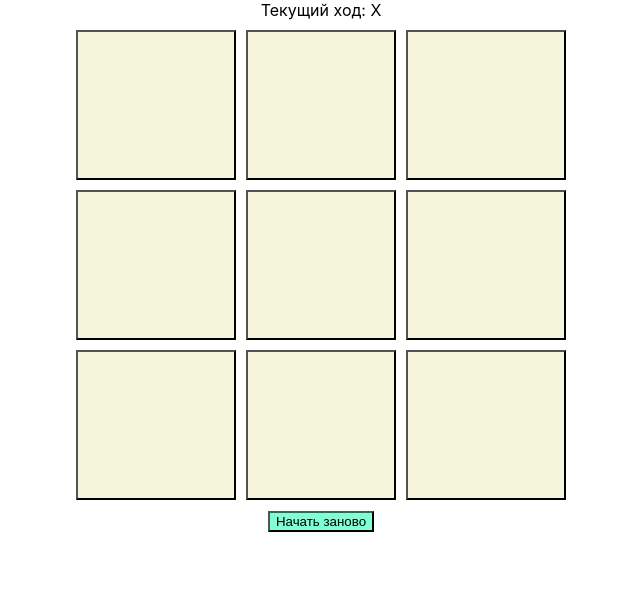
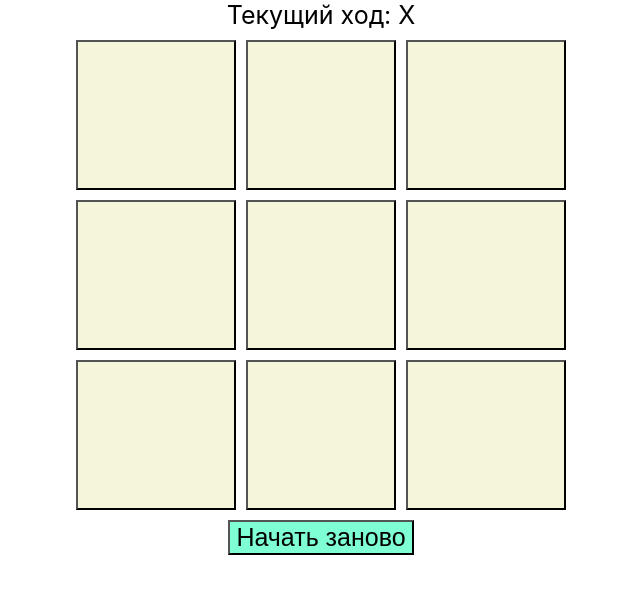
Before and after one commit to progeat/react_week4_task1, a React app: page / in a window 1280 px wide. Shown: the whole page, without its empty margins (319-959 px from the left). Built offline with nearby package versions, Linux system fonts and the light colour scheme.

Commit message:
Adding new functionality

```diff
--- a/src/components/field/field-layout.js
+++ b/src/components/field/field-layout.js
@@ -1,15 +1,11 @@
+import PropTypes from 'prop-types';
 import styles from './field.module.css';
 
-export const FieldLayout = ({ field, onClickButton }) => (
-	<div className={styles.field}>
-		{field.map((elem, index) => (
-			<button
-				className={styles.button}
-				key={index}
-				onClick={() => onClickButton(index)}
-			>
-				{elem}
-			</button>
-		))}
-	</div>
+export const FieldLayout = ({ children }) => (
+	<div className={styles.field}>{children}</div>
 );
+
+FieldLayout.propTypes = {
+	field: PropTypes.array,
+	onClickButton: PropTypes.func,
+};
--- a/src/components/field/field.js
+++ b/src/components/field/field.js
@@ -1,5 +1,6 @@
+import PropTypes from 'prop-types';
 import { FieldLayout } from './field-layout';
-import { WIN_PATTERNS } from '../../constants';
+import styles from './field.module.css';
 
 export const Field = ({
 	field,
@@ -8,6 +9,7 @@ export const Field = ({
 	setCurrentPlayer,
 	isGameEnded,
 	setIsGameEnded,
+	winPatterns,
 }) => {
 	const onClickButton = (cellIndex) => {
 		if (field[cellIndex] === '' && !isGameEnded) {
@@ -15,7 +17,7 @@ export const Field = ({
 				cellIndex === index ? currentPlayer : elem,
 			);
 
-			const isWinner = WIN_PATTERNS.some((pattern) =>
+			const isWinner = winPatterns.some((pattern) =>
 				pattern.every(
 					(indexPattern) => updateField[indexPattern] === currentPlayer,
 				),
@@ -31,5 +33,25 @@ export const Field = ({
 		}
 	};
 
-	return <FieldLayout field={field} onClickButton={onClickButton} />;
+	const cells = field.map((elem, index) => (
+		<button
+			className={styles.button}
+			key={index}
+			onClick={() => onClickButton(index)}
+		>
+			{elem}
+		</button>
+	));
+
+	return <FieldLayout>{cells}</FieldLayout>;
 };
+
+Field.propTypes = {
+	field: PropTypes.array,
+	setField: PropTypes.func,
+	currentPlayer: PropTypes.string,
+	setCurrentPlayer: PropTypes.func,
+	isGameEnded: PropTypes.bool,
+	setIsGameEnded: PropTypes.func,
+	winPatterns: PropTypes.array,
+};
--- /dev/null
+++ b/src/components/index.js
@@ -0,0 +1,2 @@
+export * from './information/information';
+export * from './field/field';
--- a/src/components/information/information-layout.js
+++ b/src/components/information/information-layout.js
@@ -1,7 +1,18 @@
+import PropTypes from 'prop-types';
 import styles from './information.module.css';
 
-export const InformationLayout = ({ currentPlayer, isGameEnded }) => (
-	<div>
-		{isGameEnded ? `Победа: ${currentPlayer}` : `Текущий ход: ${currentPlayer}`}
+export const InformationLayout = ({ currentPlayer, isGameEnded, isDraw }) => (
+	<div className={styles.info}>
+		{isGameEnded
+			? `Победа: ${currentPlayer}`
+			: isDraw
+				? 'Ничья'
+				: `Текущий ход: ${currentPlayer}`}
 	</div>
 );
+
+InformationLayout.propTypes = {
+	currentPlayer: PropTypes.string,
+	isDraw: PropTypes.bool,
+	isGameEnded: PropTypes.bool,
+};
--- a/src/components/information/information.js
+++ b/src/components/information/information.js
@@ -1,9 +1,20 @@
-import { InformationLayout } from './information-layout.js';
+import { InformationLayout } from './information-layout';
+import PropTypes from 'prop-types';
 
-export const Information = ({ currentPlayer, isGameEnded }) => {
+export const Information = ({ currentPlayer, isGameEnded, isDraw }) => {
 	return (
 		<>
-			<InformationLayout currentPlayer={currentPlayer} isGameEnded={isGameEnded} />
+			<InformationLayout
+				currentPlayer={currentPlayer}
+				isGameEnded={isGameEnded}
+				isDraw={isDraw}
+			/>
 		</>
 	);
 };
+
+Information.propTypes = {
+	currentPlayer: PropTypes.string,
+	isDraw: PropTypes.bool,
+	isGameEnded: PropTypes.bool,
+};
--- a/src/components/information/information.module.css
+++ b/src/components/information/information.module.css
@@ -0,0 +1,3 @@
+.info {
+	font-size: 25px;
+}
--- a/src/game-layout.js
+++ b/src/game-layout.js
@@ -1,5 +1,5 @@
-import { Information } from './components/information/information';
-import { Field } from './components/field/field';
+import { Information, Field } from './components';
+import PropTypes from 'prop-types';
 import styles from './game.module.css';
 
 export const GameLayout = ({
@@ -7,14 +7,19 @@ export const GameLayout = ({
 	setField,
 	currentPlayer,
 	setCurrentPlayer,
+	isDraw,
 	isGameEnded,
 	setIsGameEnded,
+	winPatterns,
 	onClickReset,
-	...props
 }) => {
 	return (
 		<div className={styles.game}>
-			<Information currentPlayer={currentPlayer} isGameEnded={isGameEnded} />
+			<Information
+				currentPlayer={currentPlayer}
+				isGameEnded={isGameEnded}
+				isDraw={isDraw}
+			/>
 			<Field
 				currentPlayer={currentPlayer}
 				setCurrentPlayer={setCurrentPlayer}
@@ -22,6 +27,7 @@ export const GameLayout = ({
 				setIsGameEnded={setIsGameEnded}
 				field={field}
 				setField={setField}
+				winPatterns={winPatterns}
 			/>
 			<button className={styles['button-reset']} onClick={onClickReset}>
 				Начать заново
@@ -29,3 +35,15 @@ export const GameLayout = ({
 		</div>
 	);
 };
+
+GameLayout.propTypes = {
+	field: PropTypes.array,
+	setField: PropTypes.func,
+	currentPlayer: PropTypes.string,
+	setCurrentPlayer: PropTypes.func,
+	isDraw: PropTypes.bool,
+	isGameEnded: PropTypes.bool,
+	setIsGameEnded: PropTypes.func,
+	winPatterns: PropTypes.array,
+	onClickReset: PropTypes.func,
+};
--- a/src/game.js
+++ b/src/game.js
@@ -1,12 +1,17 @@
 import { useState } from 'react';
 import { GameLayout } from './game-layout';
-import { FIELD_PARAM } from './constants/index';
+import { FIELD_PARAM, WIN_PATTERNS } from './constants';
 
 export const Game = () => {
 	const [currentPlayer, setCurrentPlayer] = useState('X');
 	const [isGameEnded, setIsGameEnded] = useState(false);
 	const [isDraw, setIsDraw] = useState(false);
 	const [field, setField] = useState(FIELD_PARAM);
+	const winPatterns = WIN_PATTERNS;
+
+	const isFullCells = field.every((cell) => cell !== '');
+
+	if (!isDraw && isFullCells && !isGameEnded) setIsDraw(true);
 
 	const onClickReset = () => {
 		setCurrentPlayer('X');
@@ -21,8 +26,10 @@ export const Game = () => {
 			setCurrentPlayer={setCurrentPlayer}
 			isGameEnded={isGameEnded}
 			setIsGameEnded={setIsGameEnded}
+			isDraw={isDraw}
 			field={field}
 			setField={setField}
+			winPatterns={winPatterns}
 			onClickReset={onClickReset}
 		/>
 	);
--- a/src/game.module.css
+++ b/src/game.module.css
@@ -3,5 +3,6 @@
 }
 
 .button-reset {
+	font-size: 25px;
 	background-color: aquamarine;
 }
```
